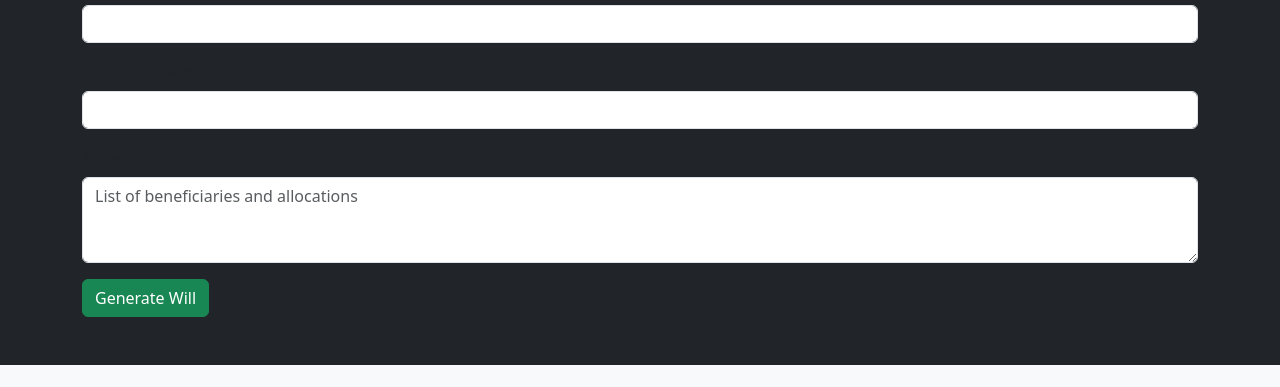
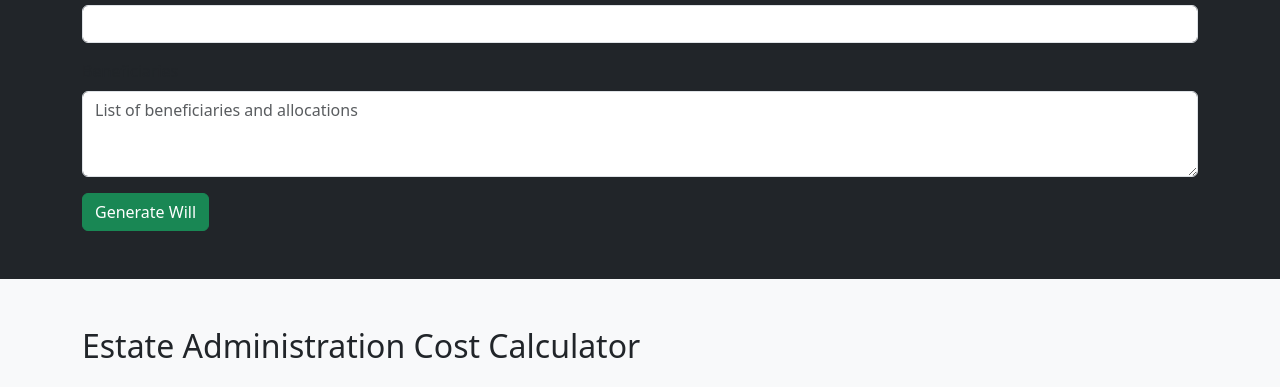
Before and after one commit to createmywill/willwise, a plain HTML site: page index.html in a window 1280 px wide. Shown: the part 673-1060 px from the top of the page. Drawn offline with nearby package versions, Linux system fonts and the light colour scheme.

Commit message:
remove - div

```diff
--- a/index.html
+++ b/index.html
@@ -52,10 +52,7 @@
           <label for="fullName" class="form-label">Full Name</label>
           <input type="text" class="form-control" id="fullName" required>
         </div>
-        <div class="mb-3">
-          <label for="executorName" class="form-label">Executor Name</label>
-          <input type="text" class="form-control" id="executorName" required>
-        </div>
+
         <div class="mb-3">
           <label for="beneficiaries" class="form-label">Beneficiaries</label>
           <textarea class="form-control" id="beneficiaries" rows="3" placeholder="List of beneficiaries and allocations"></textarea>
```
